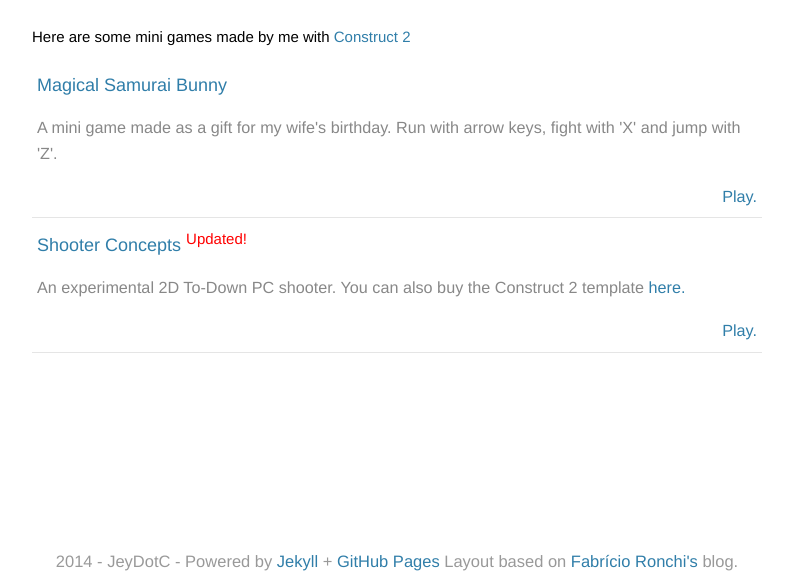
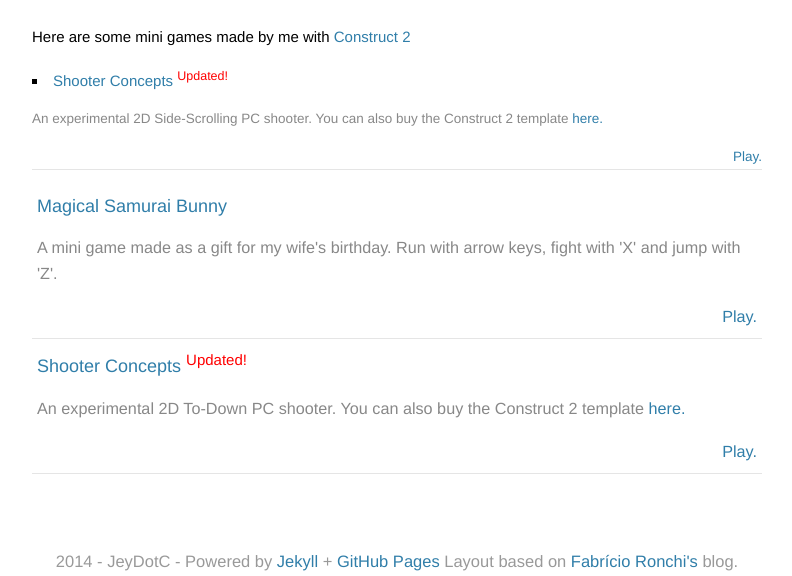
Before and after one commit to JeyDotC/jeydotc.github.io, a Jekyll site: the page built from construct2/index.html, in a window 1280 px wide, cut to the strip 324-900 px from the top of the page. Shown: the whole strip, without its empty margins (243-1035 px from the left). Built offline with Jekyll 4.4.1, drawn with Linux system fonts in a browser that asks for light colours; some web fonts are replaced; Markdown is read by kramdown in place of the engine named in the settings.

Commit message:
Added link to side scrolling demo

```diff
--- a/construct2/index.html
+++ b/construct2/index.html
@@ -7,7 +7,16 @@ image: /img/contact-background.jpg
     <div class="posts">
         <section class="my-container content">
             <p>Here are some mini games made by me with <a href="https://www.scirra.com/construct2" target="_blank">Construct 2</a></p>
-
+            <li class="my-li">
+                    <a href="/construct2-games/Shooter-SideScroller/" target="_blank">Shooter Concepts <sup style="color:red">Updated!</sup></a>
+                    <p class="excerpt">
+                        An experimental 2D Side-Scrolling PC shooter. You can also buy the Construct 2 template
+                        <a href="https://www.scirra.com/store/royalty-free-game-templates/side-scrolling-shooter-template-3880" target="_blank">here.</a>
+                    </p>
+                    <div class="read-more">
+                        <a href="/construct2-games/Shooter-SideScroller/" target="_blank">Play.</a>
+                    </div>
+            </li>
             <ul class="listing">
                 <li class="my-li">
                     <a href="/construct2-games/Magical-Samuray-Bunny/" target="_blank">Magical Samurai Bunny</a>
```
